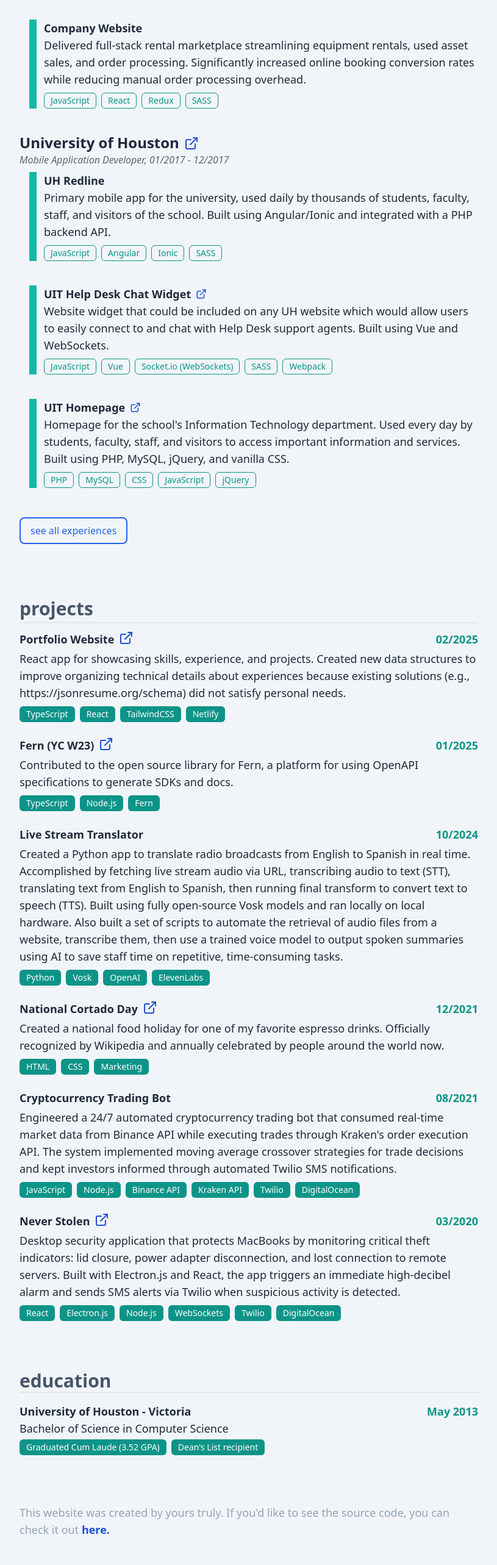
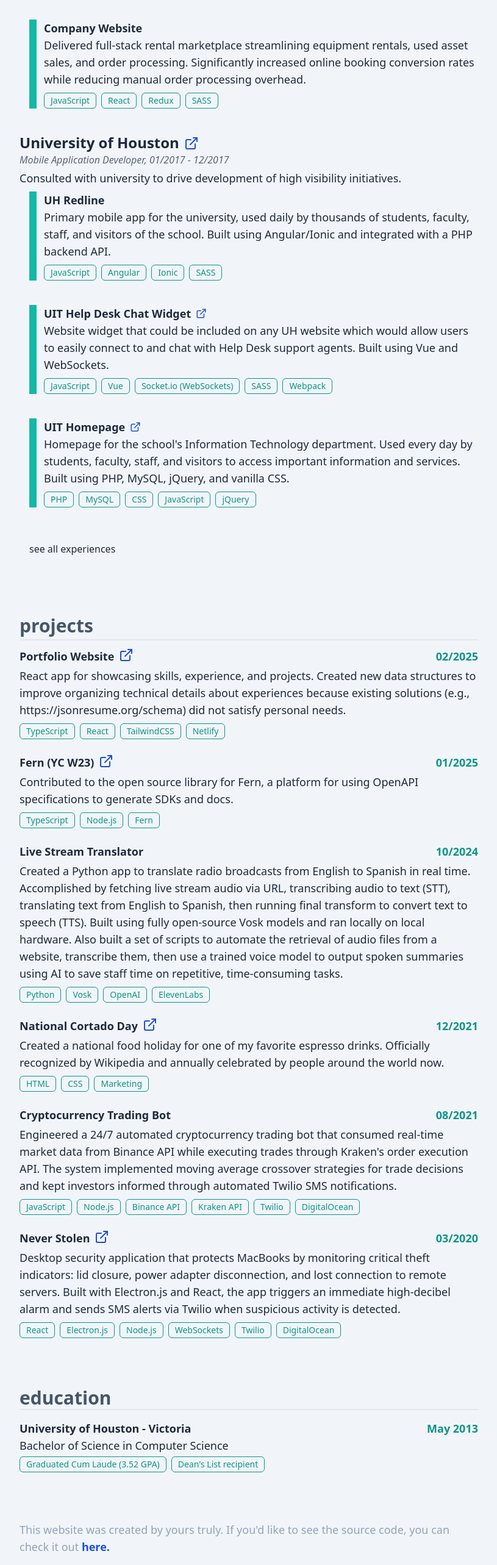
Before and after one commit to thechori/ryanteodoro.com-v2-frontend, a React (Vite) app: page / in a window 1280 px wide. Shown: the part 3968-6534 px from the top of the page at 61% size, without its empty margins (424-1239 px from the left). Before the commit the page ends 6506 px from the top, so only its background shows below. Built offline with nearby package versions, Linux system fonts and the light colour scheme.

Commit message:
convert remaining badges to outline style for less heavy feel per recommendation from nichole

```diff
--- a/src/components/education/index.tsx
+++ b/src/components/education/index.tsx
@@ -17,7 +17,9 @@ const Education = () => (
       <div className="flex flex-wrap gap-2 mt-1">
         {["Graduated Cum Laude (3.52 GPA)", "Dean's List recipient"].map(
           (element, index) => (
-            <Badge key={index}>{element}</Badge>
+            <Badge key={index} variant="outlineSecondary">
+              {element}
+            </Badge>
           )
         )}
       </div>
--- a/src/components/experiences/index.tsx
+++ b/src/components/experiences/index.tsx
@@ -90,7 +90,7 @@ const Experiences = () => {
         <Button
           title="see all experiences"
           className="my-2"
-          variant="outline"
+          variant="outlineSecondary"
           onClick={() => setShowAllExperiences(true)}
         />
       )}
--- a/src/components/projects/index.tsx
+++ b/src/components/projects/index.tsx
@@ -31,7 +31,9 @@ const Projects = () => (
         <div>{project.description}</div>
         <div className="flex flex-wrap gap-2 mt-2">
           {project.tags?.map((skill, index) => (
-            <Badge key={index}>{skill}</Badge>
+            <Badge variant="outlineSecondary" key={index}>
+              {skill}
+            </Badge>
           ))}
         </div>
       </div>
--- a/src/data/experiences.ts
+++ b/src/data/experiences.ts
@@ -608,7 +608,8 @@ Stood up WordPress website alongside React SPA for marketing and SEO purposes --
         endDate: new Date(2017, 11),
         type: "Contract",
         achievements: [],
-        description: "",
+        description:
+          "Consulted with university to drive development of high visibility initiatives.",
         projects: [
           {
             name: "UH Redline",
```
